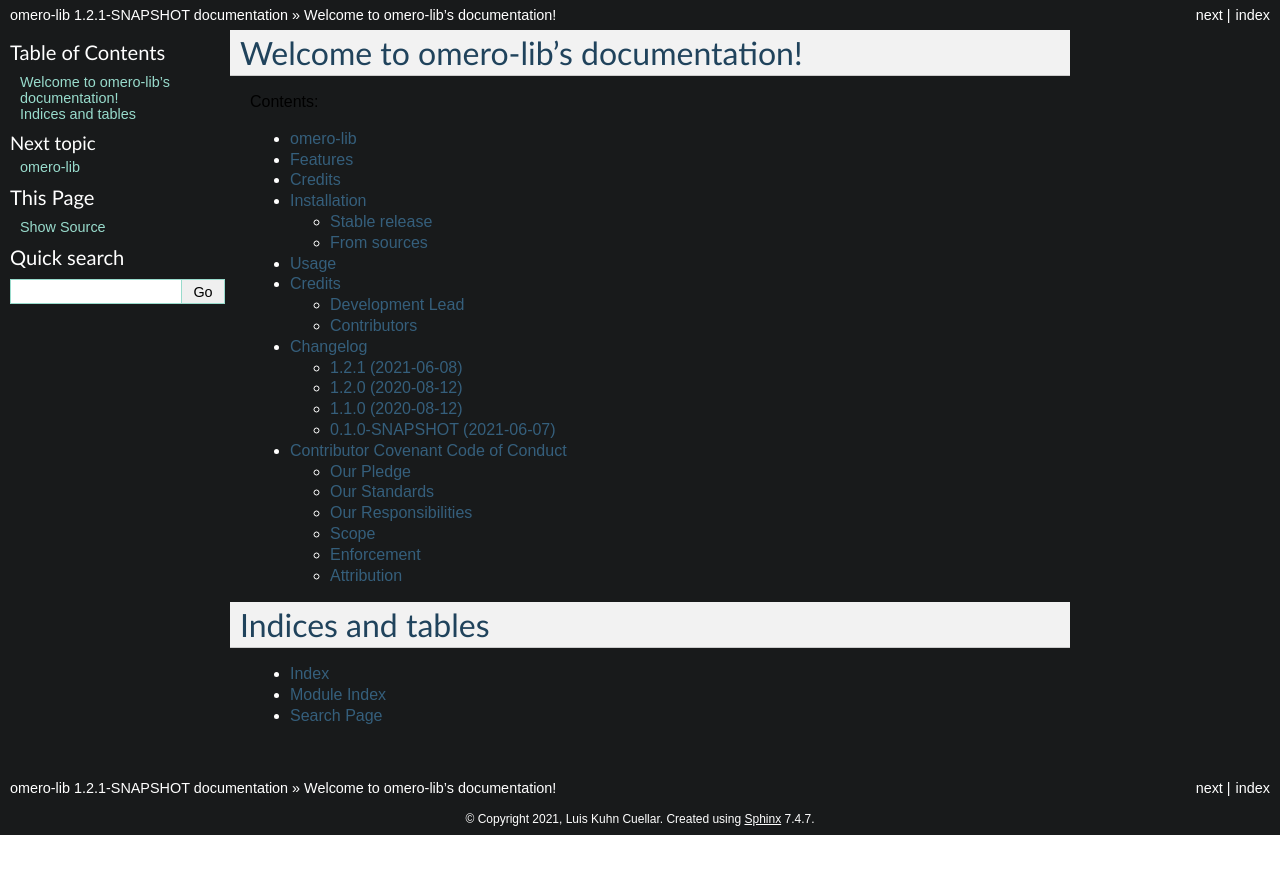
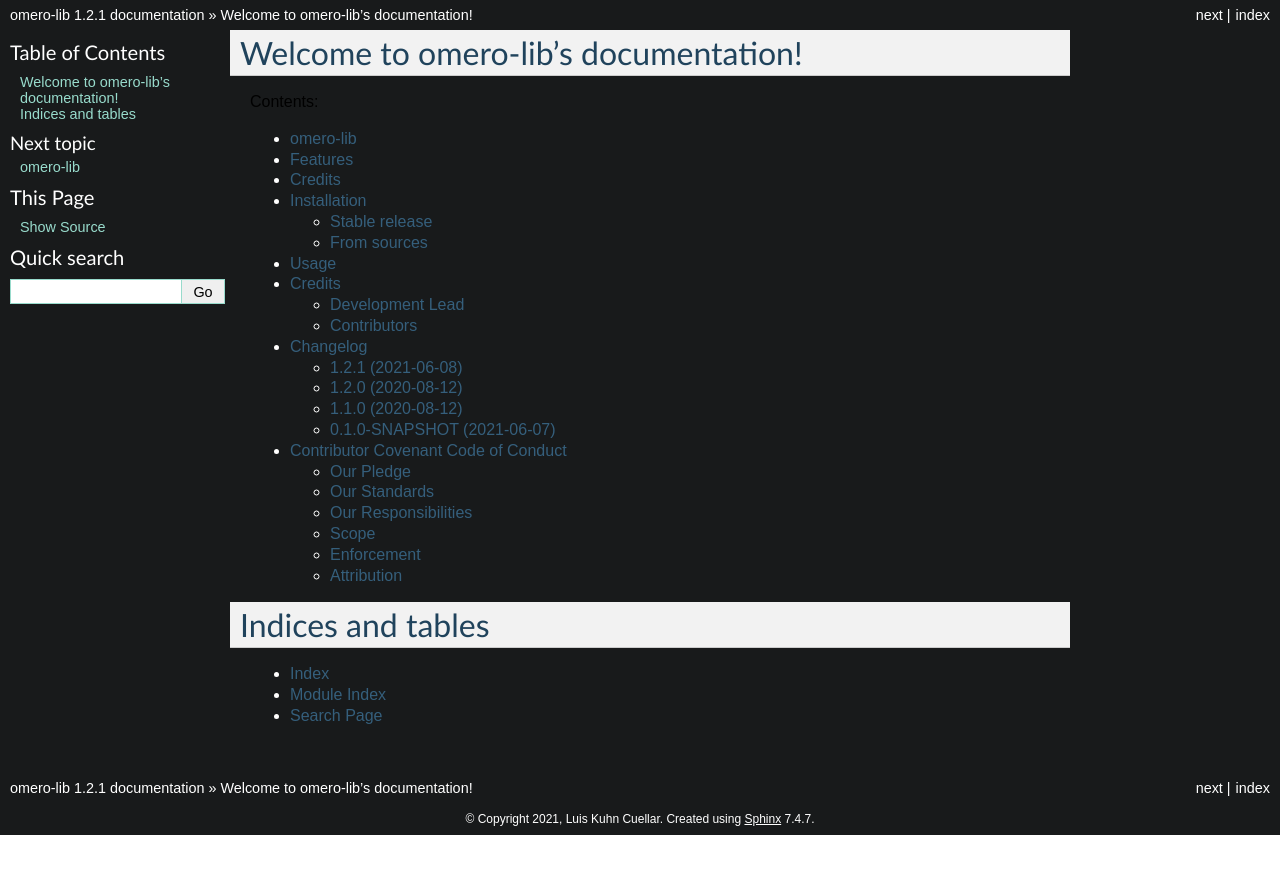
Before and after one commit to qbicsoftware/omero-lib, a Sphinx documentation site: the page built from docs/index.rst, in a window 1280 px wide. Shown: the top 874 px of the page. Built offline with Sphinx 7.4.7, drawn with Linux system fonts in a browser that asks for light colours.

Commit message:
removed SNAPSHOT

```diff
--- a/docs/conf.py
+++ b/docs/conf.py
@@ -55,9 +55,9 @@
 # the built documents.
 #
 # The short X.Y version.
-version = '1.2.1-SNAPSHOT'
+version = '1.2.1'
 # The full version, including alpha/beta/rc tags.
-release = '1.2.1-SNAPSHOT'
+release = '1.2.1'
 
 # The language for content autogenerated by Sphinx. Refer to documentation
 # for a list of supported languages.
--- a/pom.xml
+++ b/pom.xml
@@ -5,7 +5,7 @@
 
 	<groupId>life.qbic</groupId>
 	<artifactId>omero-client-lib</artifactId>
-	<version>1.2.1-SNAPSHOT</version>
+	<version>1.2.1</version>
 	<name>OMERO client library</name>
 	<url>http://github.com/qbicsoftware/omero-lib</url>
 	<description>OMERO client library - A Java-based library to access an OMERO server</description>
--- a/qube.cfg
+++ b/qube.cfg
@@ -1,5 +1,5 @@
 [bumpversion]
-current_version = 1.2.1-SNAPSHOT
+current_version = 1.2.1
 
 [bumpversion_files_whitelisted]
 dot_qube = .qube.yml
```
Also changed, not shown: .qube.yml.
